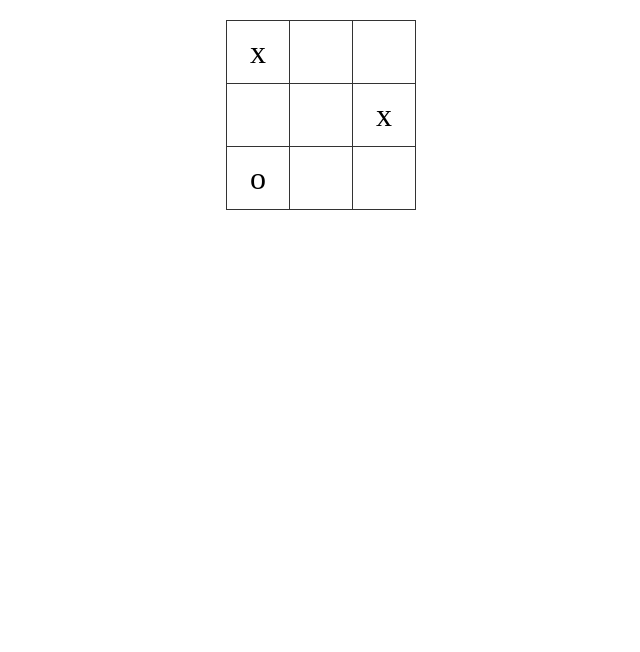
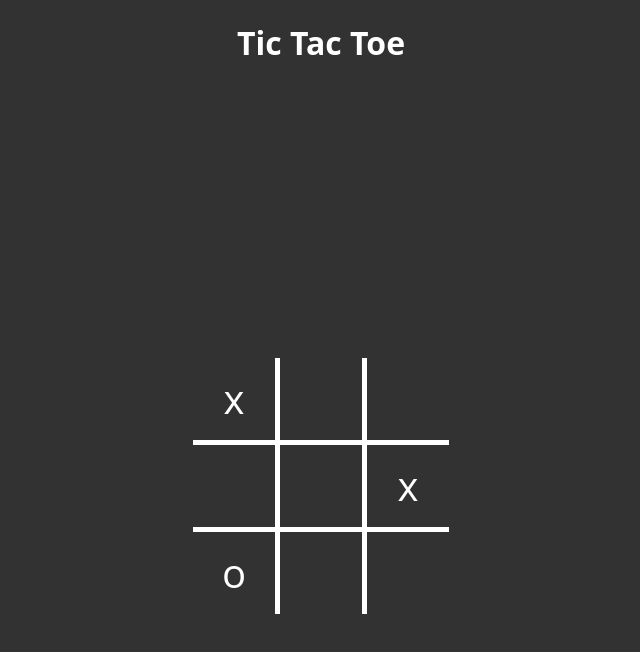
Before and after one commit to EugenLiske/Tic-Tac-Toe, a plain HTML site: page index.htm in a window 1280 px wide. Shown: the whole page, without its empty margins (319-959 px from the left). Drawn offline with Linux system fonts and the light colour scheme.

Commit message:
simple design added

```diff
--- a/index.htm
+++ b/index.htm
@@ -8,7 +8,9 @@
 </head>
 <body onload="init()">
 
-    <div id="content"></div>
+    <h1>Tic Tac Toe</h1>
+
+    <div id="content" class="content"></div>
 
 </body>
 <script src="./script.js"></script>
--- a/style.css
+++ b/style.css
@@ -1,13 +1,46 @@
+  /* Ganze Seite: Hintergrund & Schrift */
+  body {
+    background-color: #323232;
+    font-family: 'Open Sans', sans-serif;
+    color: white;
+    margin: 0;
+
+  }
+
+  h1 {
+    text-align: center;
+  }
+
+  .content {
+    display: flex;
+    justify-content: center;
+    align-items: center;
+    height: 100vh;
+  }
+
+  /* Tabelle */
   table {
     border-collapse: collapse;
-      margin: 20px auto;
   }
+
+  /* Tabellenzellen */
   td {
-      width: 60px;
-      height: 60px;
+    width: 80px;
+    height: 80px;
     text-align: center;
     vertical-align: middle;
-      font-size: 2em;
-      border: 1px solid #333;
-      cursor: pointer;
+    font-size: 2.5em;
+    border: 5px solid white;
+    border-top: none;
+    border-left: none;
   }
+
+  /* Letzte Spalte: rechte Linie entfernen */
+  tr td:last-child {
+    border-right: none;
+  }
+
+  /* Letzte Zeile: untere Linie entfernen */
+  table tr:last-child td {
+    border-bottom: none;
+  }
```
Lines whose indentation alone changed are shown as unchanged.
